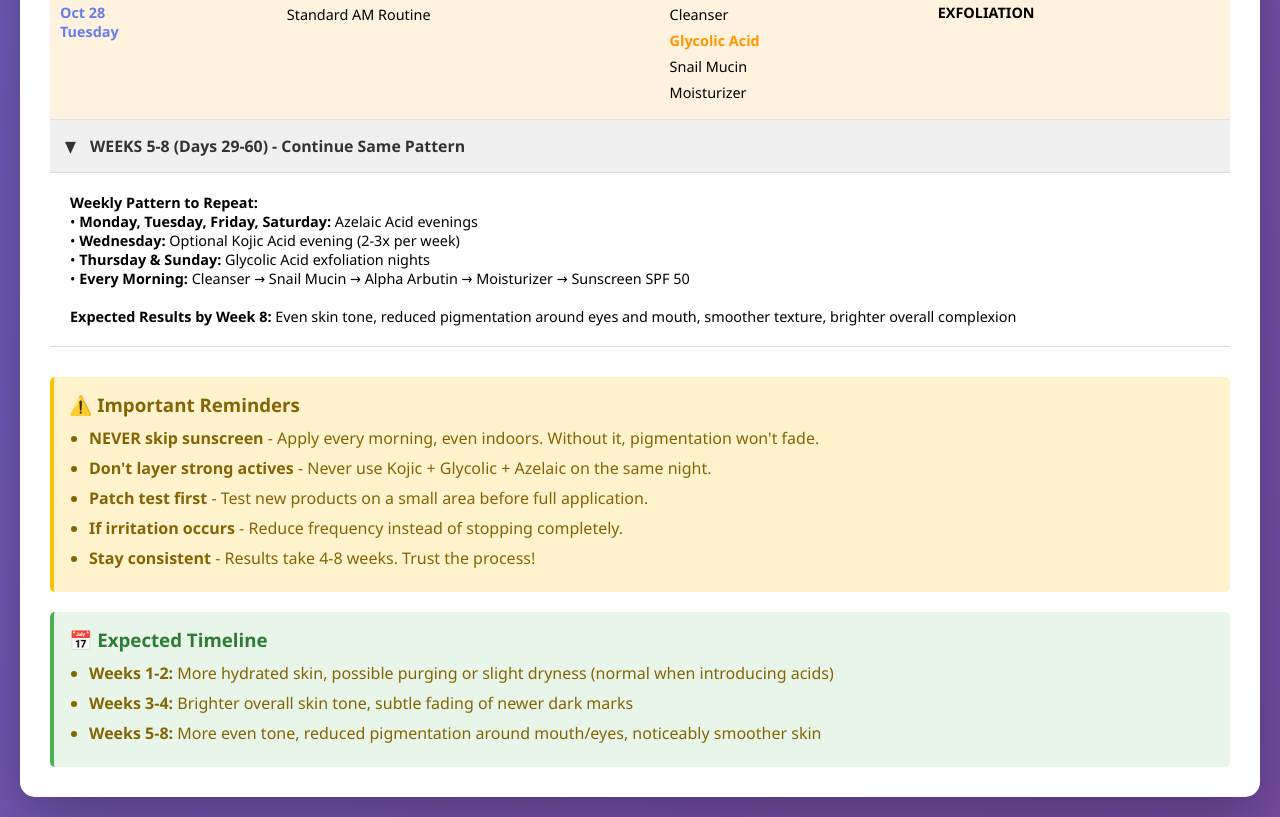
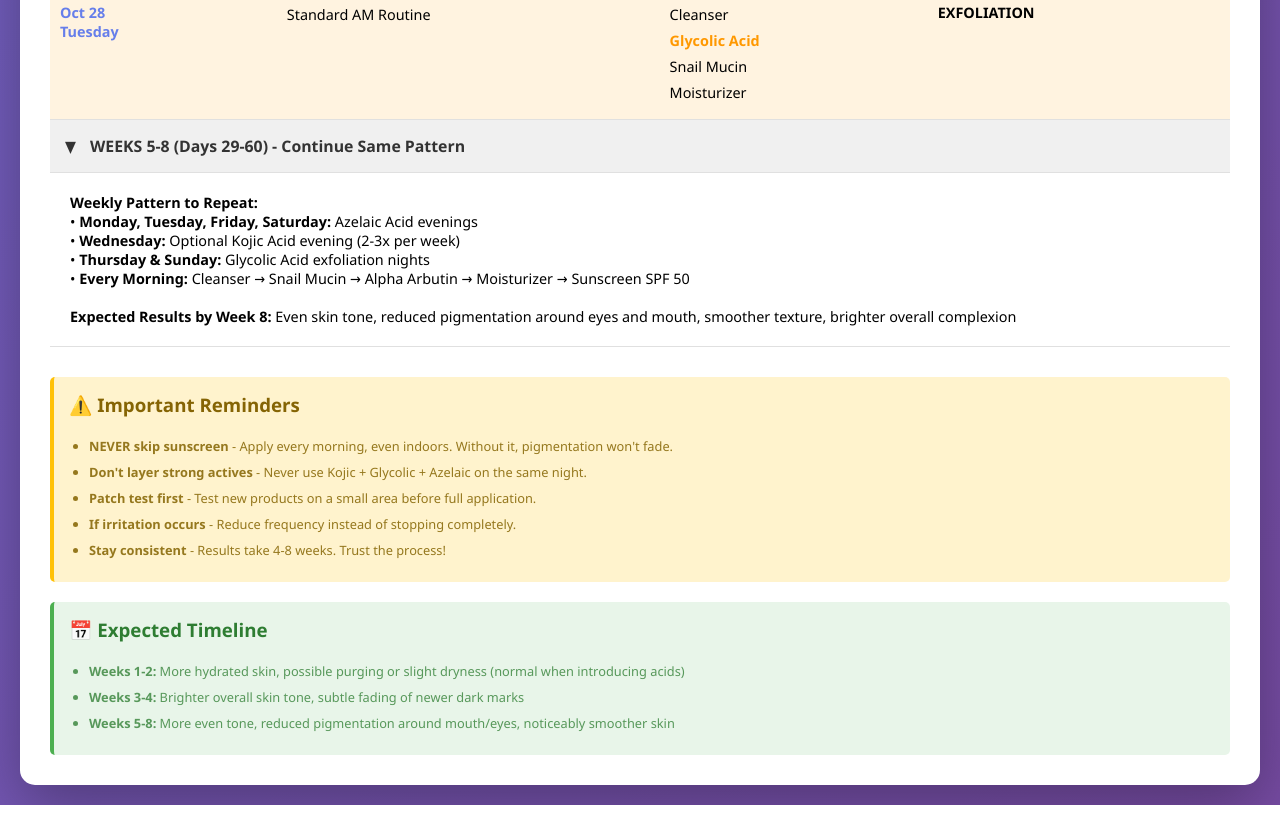
Before and after one commit to Maradoux/Skincare, a plain HTML site: page index.html in a window 1280 px wide. Shown: the part 4081-4898 px from the top of the page. Drawn offline with Linux system fonts and the light colour scheme.

Commit message:
more changes 2

```diff
--- a/index.html
+++ b/index.html
@@ -172,7 +172,7 @@
 
             .notes h3 {
                 color: #856404;
-                margin-bottom: 10px;
+                margin-bottom: 20px;
             }
 
             .notes ul {
@@ -181,7 +181,8 @@
 
             .notes li {
                 margin-bottom: 8px;
-                color: #856404;
+                color: #856504de;
+                font-size: 0.8rem;
             }
 
             @media (max-width: 768px) {
@@ -653,10 +654,10 @@
 
             <div class="notes" style="background: #e8f5e9; border-left-color: #4caf50;">
                 <h3 style="color: #2e7d32;">📅 Expected Timeline</h3>
-                <ul style="color: #2e7d32;">
-                    <li><strong>Weeks 1-2:</strong> More hydrated skin, possible purging or slight dryness (normal when introducing acids)</li>
-                    <li><strong>Weeks 3-4:</strong> Brighter overall skin tone, subtle fading of newer dark marks</li>
-                    <li><strong>Weeks 5-8:</strong> More even tone, reduced pigmentation around mouth/eyes, noticeably smoother skin</li>
+                <ul >
+                    <li style="color: #2e7d32c7;"><strong>Weeks 1-2:</strong> More hydrated skin, possible purging or slight dryness (normal when introducing acids)</li>
+                    <li style="color: #2e7d32c7;"><strong>Weeks 3-4:</strong> Brighter overall skin tone, subtle fading of newer dark marks</li>
+                    <li style="color: #2e7d32c7;"><strong>Weeks 5-8:</strong> More even tone, reduced pigmentation around mouth/eyes, noticeably smoother skin</li>
                 </ul>
             </div>
         </div>
```
